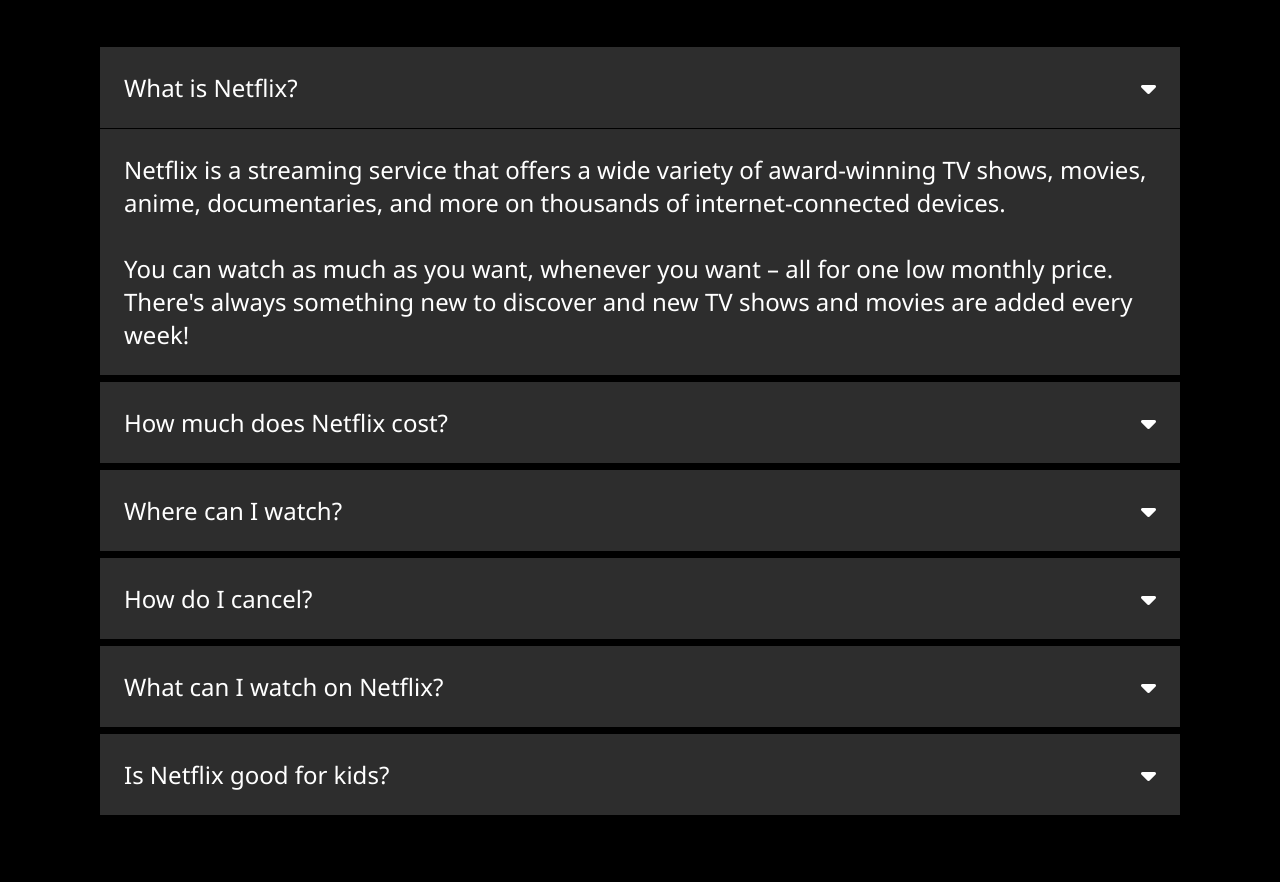
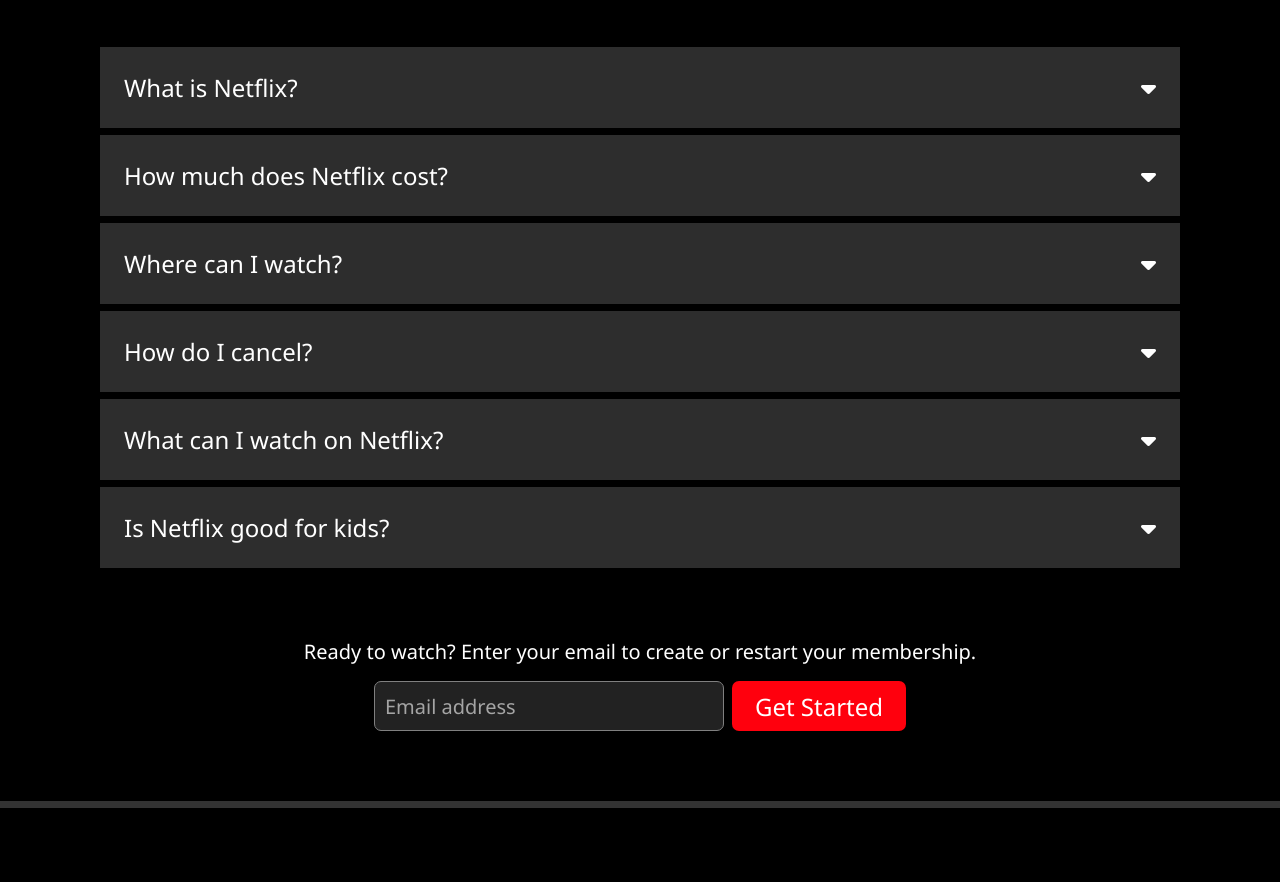
Before and after one commit to waibee-11/netflix-clone, a plain HTML site: page index.html in a window 1280 px wide. Shown: the part 3221-4103 px from the top of the page. Drawn offline with Linux system fonts and the light colour scheme.

Commit message:
Update index.html
minor bug fix

```diff
--- a/index.html
+++ b/index.html
@@ -107,7 +107,7 @@
             <div class="faq-set flex">
                 <div class="item flex">
                     <div class="faq-item-q flex" id="q1"><p>What is Netflix?</p><i class="fa-solid fa-caret-down" style="color: #ffffff;"></i></div>
-                    <div class="faq-item-a" id="a1">Netflix is a streaming service that offers a wide variety of award-winning TV shows, movies, anime, documentaries, and more on thousands of internet-connected devices.
+                    <div class="faq-item-a invisible" id="a1">Netflix is a streaming service that offers a wide variety of award-winning TV shows, movies, anime, documentaries, and more on thousands of internet-connected devices.
                     <br><br> You can watch as much as you want, whenever you want – all for one low monthly price. There's always something new to discover and new TV shows and movies are added every week!
                     </div>
                 </div>
```
